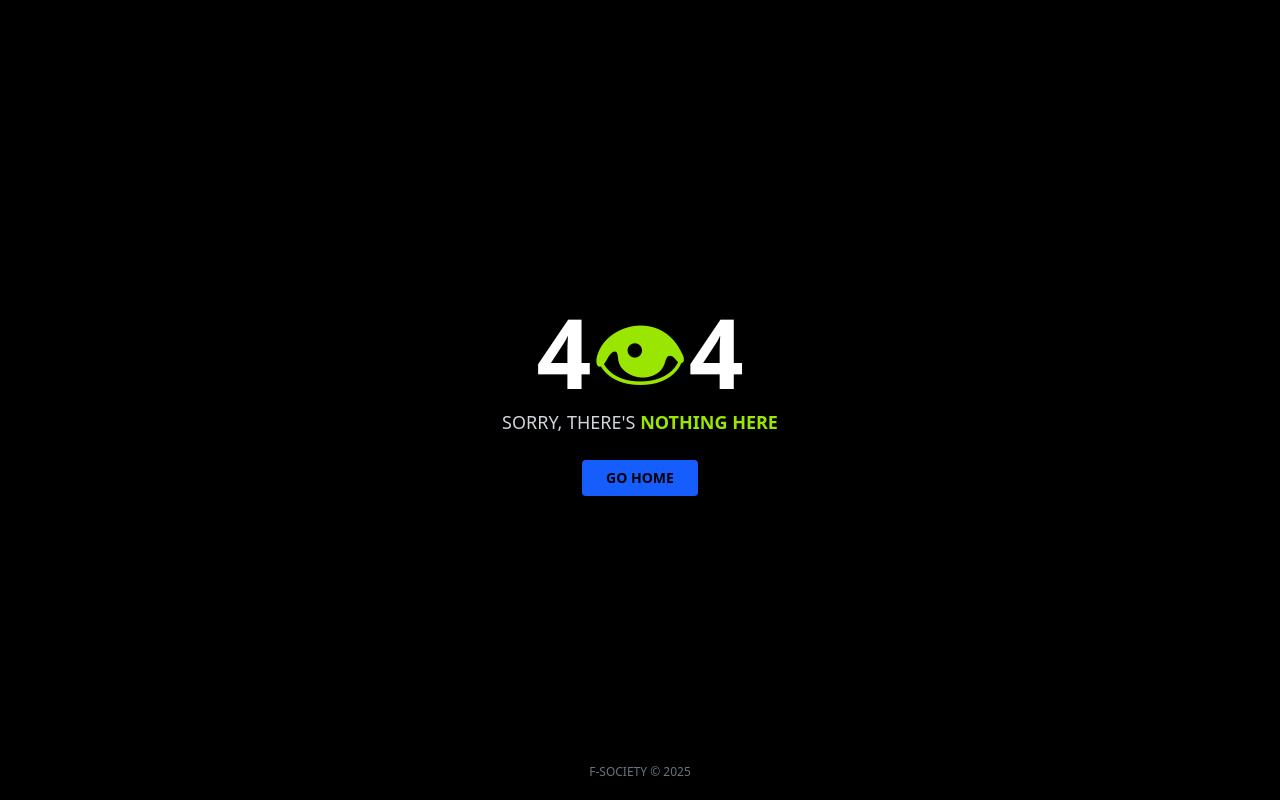
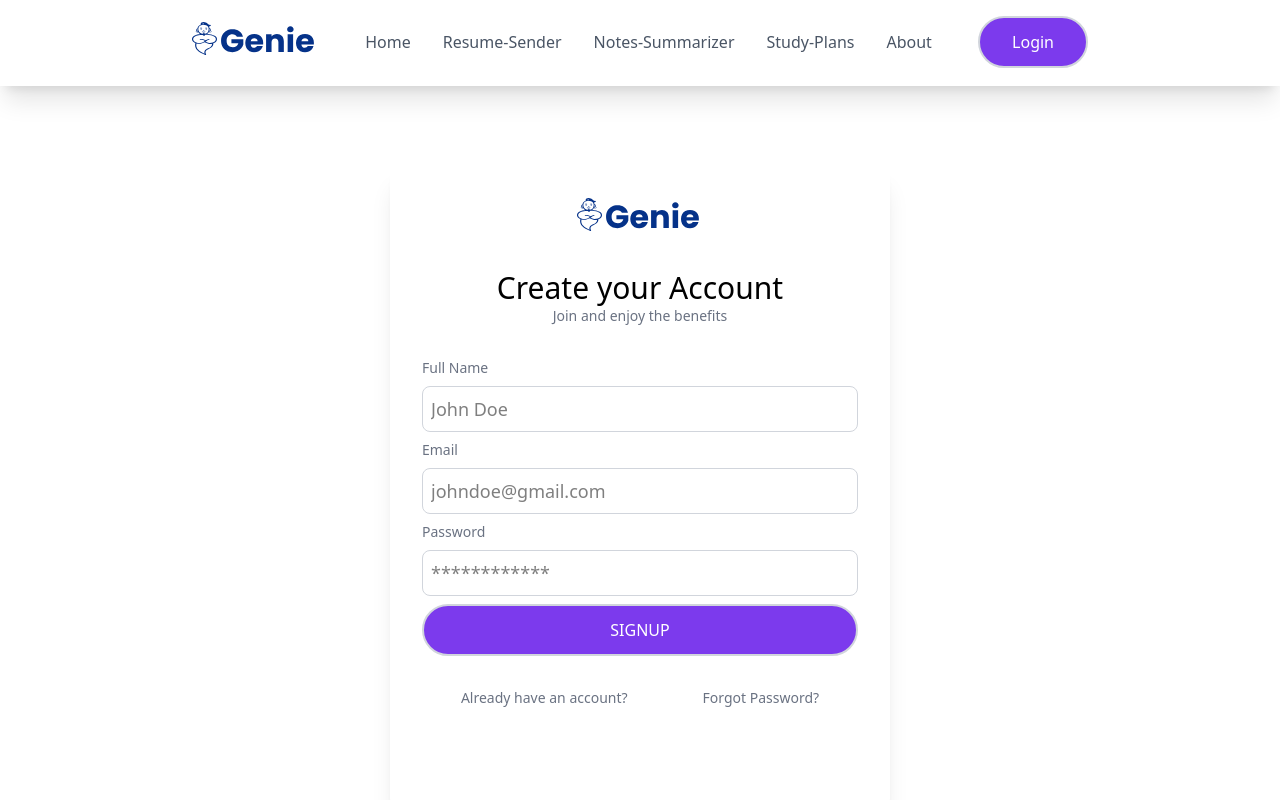
Before and after one commit to chkg2a/CAN-HACKATHON-CHALLENGE-2025, a React (Vite) app in the folder frontend/: page /signup in a window 1280 px wide. Shown: the top 800 px of the page. Built offline with nearby package versions, Linux system fonts and the light colour scheme.

Commit message:
2025-03-29 13:34:55

```diff
--- a/frontend/src/App.jsx
+++ b/frontend/src/App.jsx
@@ -4,6 +4,8 @@ import ResumeSender from "./pages/ResumeSender";
 import ErrorPage from "./pages/ErrorPage"; // 404 error page
 import NotesSummarizer from "./pages/NotesSummarizer";
 import StudyPlans from "./pages/StudyPlans";
+import Signup from "./pages/Signup";
+import Login from "./pages/Login";
 import "./App.css";
 
 function App() {
@@ -17,6 +19,8 @@ function App() {
             <Route path="/resume-sender" element={<ResumeSender />} />
             <Route path="/notes-summarizer" element={<NotesSummarizer />} />
             <Route path="/study-plans" element={<StudyPlans />} />
+            <Route path="/signup" element={<Signup />} />
+            <Route path="/login" element={<Login />} />
             <Route path="*" element={<ErrorPage />} /> {/* Catch-all route for 404 */}
           </Routes>
         </BrowserRouter>
--- a/frontend/src/components/Button.jsx
+++ b/frontend/src/components/Button.jsx
@@ -1,12 +1,14 @@
 import React from "react";
 
-const Button = ({ buttonText, primary }) => {
+const Button = ({ buttonText, primary, onClick, type }) => {
   return (
     <button
-      className={`rounded-full py-3 px-8 border-2 border-gray-300 transition-transform ${
+      type={type || "submit"}
+      onClick={onClick}
+      className={`cursor-pointer rounded-full py-3 px-8 border-2 border-gray-300 transition-transform  hover:scale-105 ${
         primary
-          ? "bg-[var(--primary)] text-white hover:scale-105"
-          : "bg-[var(--secondary)] text-black hover:bg-opacity-80"
+          ? "bg-[var(--primary)] text-white"
+          : "bg-[var(--secondary)] text-black"
       }`}
     >
       {buttonText}
--- a/frontend/src/components/NavBar.jsx
+++ b/frontend/src/components/NavBar.jsx
@@ -1,18 +1,26 @@
 import React, { useState } from "react";
-import { Link } from "react-router-dom";
+import { Link, useNavigate } from "react-router-dom";
 import { HiOutlineMenuAlt3 } from "react-icons/hi";
 import "../css/NavBar.css";
+import Button from "./Button";
 
-const sections = ["Home", "Resume-Sender", "Notes-Summarizer", "Study-Plans", "About"];
+const sections = [
+  "Home",
+  "Resume-Sender",
+  "Notes-Summarizer",
+  "Study-Plans",
+  "About",
+];
 
 const NavBar = () => {
   const [sidebarOpen, setSidebarOpen] = useState(false);
+  const navigate = useNavigate();
 
   return (
     <nav className="px-4 xl:px-48 relative border-b-2 shadow-xl bg-white w-full">
       <div className="flex justify-between items-center py-4">
         <Link to="/" className="font-bold text-2xl text-[var(--primary)]">
-          <img src="/images/logo.svg" alt="Logo" className="s-24"/>
+          <img src="/images/logo.svg" alt="Logo" className="s-24" />
         </Link>
 
         <div className="hidden md:flex gap-8">
@@ -27,6 +35,12 @@ const NavBar = () => {
           ))}
         </div>
 
+        <div>
+          <Button buttonText="Login" primary={true} onClick={(e)=> {
+            e.preventDefault();
+            navigate("/login");
+          }}/>
+        </div>
         <div className="md:hidden">
           <button
             className="md:hidden text-gray-600"
--- /dev/null
+++ b/frontend/src/pages/Login.jsx
@@ -0,0 +1,85 @@
+import React from "react";
+import { useState } from "react";
+import { useNavigate, Link } from "react-router-dom";
+import Button from "../components/Button";
+import { FaRegUserCircle } from "react-icons/fa";
+import NavBar from "../components/NavBar";
+import Footer from "../components/Footer";
+
+const Login = () => {
+  const [name, setName] = useState("");
+  const [email, setEmail] = useState("");
+  const [password, setPassword] = useState("");
+  const [loading, setLoading] = useState(false);
+
+  const navigate = useNavigate();
+  const handleSubmit = async (e) => {
+    e.preventDefault();
+    setLoading(true);
+    try {
+      const res = await register(email, name, password);
+      navigate("/resume-sender");
+    } catch (error) {
+      const errorMessage =
+        error.response?.data?.message ||
+        error.response?.data?.error ||
+        "An unexpected error occurred";
+      console.log(errorMessage);
+    } finally {
+      setLoading(false);
+    }
+  };
+  return (
+    <>
+      <NavBar />
+      <div className="w-full h-screen flex flex-col items-center justify-center bg-white text-black">
+        <div className="w-full md:w-[500px] h-[80%] rounded-lg shadow-xl px-4 py-8">
+          <div className="flex flex-col items-center justify-center">
+            <img src="/images/logo.svg" alt="Logo" className="s-48" />
+            <h1 className="text-3xl pt-8">Login to your account</h1>
+            <p className="text-gray-500 text-sm">
+              Thanks for being part of our community
+            </p>
+          </div>
+          <form
+            className="flex flex-col p-4 gap-2 mt-4"
+            onSubmit={handleSubmit}
+          >
+            <label className="text-gray-500 text-sm">Email</label>
+            <input
+              className="border border-gray-300 rounded-lg text-lg p-2 bg-white"
+              type="text"
+              id="email"
+              name="email"
+              placeholder="johndoe@gmail.com"
+              onChange={(e) => setEmail(e.target.value)}
+            />
+            <label className="text-gray-500 text-sm">Password</label>
+            <input
+              className="border border-gray-300 rounded-lg text-lg p-2 bg-white"
+              type="password"
+              id="password"
+              name="password"
+              placeholder="************"
+              onChange={(e) => setPassword(e.target.value)}
+            />
+            <Button
+              buttonText="LOGIN"
+              primary={true}
+              type="submit"
+              onClick={handleSubmit}
+              disabled={loading}
+            />
+          </form>
+          <div className="flex items-center justify-evenly gap-5 text-sm text-gray-500 mt-4">
+            <Link to="/signup">Don't have an Account?</Link>
+            <Link to="/forget-password">Forgot Password?</Link>
+          </div>
+        </div>
+      </div>
+      <Footer />
+    </>
+  );
+};
+
+export default Login;
--- /dev/null
+++ b/frontend/src/pages/Signup.jsx
@@ -0,0 +1,92 @@
+import React from "react";
+import { useState } from "react";
+import { useNavigate, Link } from "react-router-dom";
+import Button from "../components/Button";
+import { FaRegUserCircle } from "react-icons/fa";
+import NavBar from "../components/NavBar";
+import Footer from "../components/Footer";
+
+const SignUp = () => {
+  const [name, setName] = useState("");
+  const [email, setEmail] = useState("");
+  const [password, setPassword] = useState("");
+  const [loading, setLoading] = useState(false);
+
+  const navigate = useNavigate();
+  const handleSubmit = async (e) => {
+    e.preventDefault();
+    setLoading(true);
+    try {
+      const res = await register(email, name, password);
+      navigate("/resume-sender");
+    } catch (error) {
+      const errorMessage =
+        error.response?.data?.message ||
+        error.response?.data?.error ||
+        "An unexpected error occurred";
+      console.log(errorMessage);
+    } finally {
+      setLoading(false);
+    }
+  };
+  return (
+    <>
+      <NavBar />
+      <div className="w-full h-screen flex flex-col items-center justify-center bg-white text-black">
+        <div className="w-full md:w-[500px] h-[80%] rounded-lg shadow-xl px-4 py-8">
+          <div className="flex flex-col items-center justify-center">
+            <img src="/images/logo.svg" alt="Logo" className="s-48" />
+            <h1 className="text-3xl pt-8">Create your Account</h1>
+            <p className="text-gray-500 text-sm">Join and enjoy the benefits</p>
+          </div>
+          <form
+            className="flex flex-col p-4 gap-2 mt-4"
+            onSubmit={handleSubmit}
+          >
+            <label className="text-gray-500 text-sm">Full Name</label>
+            <input
+              className="border border-gray-300 rounded-lg text-lg p-2 bg-white"
+              type="text"
+              id="name"
+              name="name"
+              placeholder="John Doe"
+              onChange={(e) => setName(e.target.value)}
+            />
+            <label className="text-gray-500 text-sm">Email</label>
+            <input
+              className="border border-gray-300 rounded-lg text-lg p-2 bg-white"
+              type="text"
+              id="email"
+              name="email"
+              placeholder="johndoe@gmail.com"
+              onChange={(e) => setEmail(e.target.value)}
+            />
+            <label className="text-gray-500 text-sm">Password</label>
+            <input
+              className="border border-gray-300 rounded-lg text-lg p-2 bg-white"
+              type="password"
+              id="password"
+              name="password"
+              placeholder="************"
+              onChange={(e) => setPassword(e.target.value)}
+            />
+            <Button
+              buttonText="SIGNUP"
+              primary={true}
+              onClick={handleSubmit}
+              type="submit"
+              disabled={loading}
+            />
+          </form>
+          <div className="flex items-center justify-evenly gap-5 text-sm text-gray-500 mt-4">
+            <Link to="/login">Already have an account?</Link>
+            <Link to="/forget-password">Forgot Password?</Link>
+          </div>
+        </div>
+      </div>
+      <Footer />
+    </>
+  );
+};
+
+export default SignUp;
```
